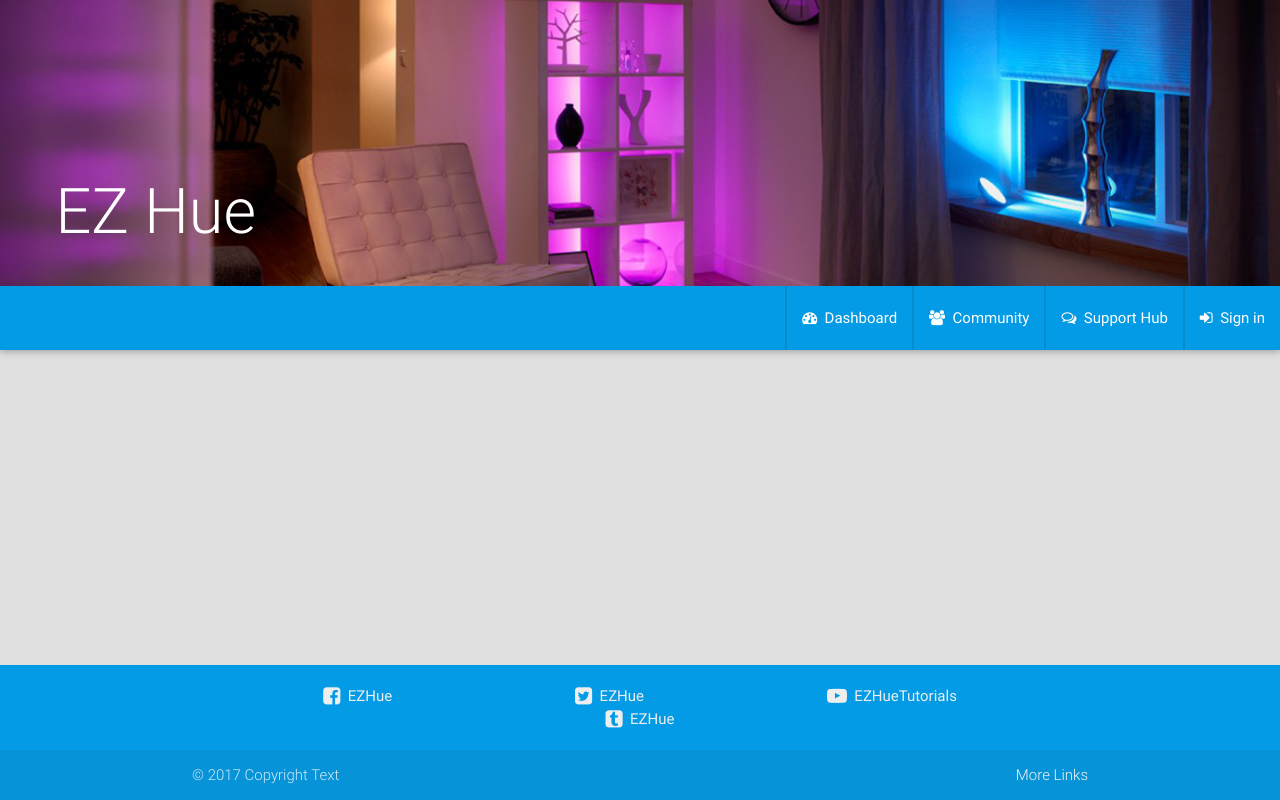
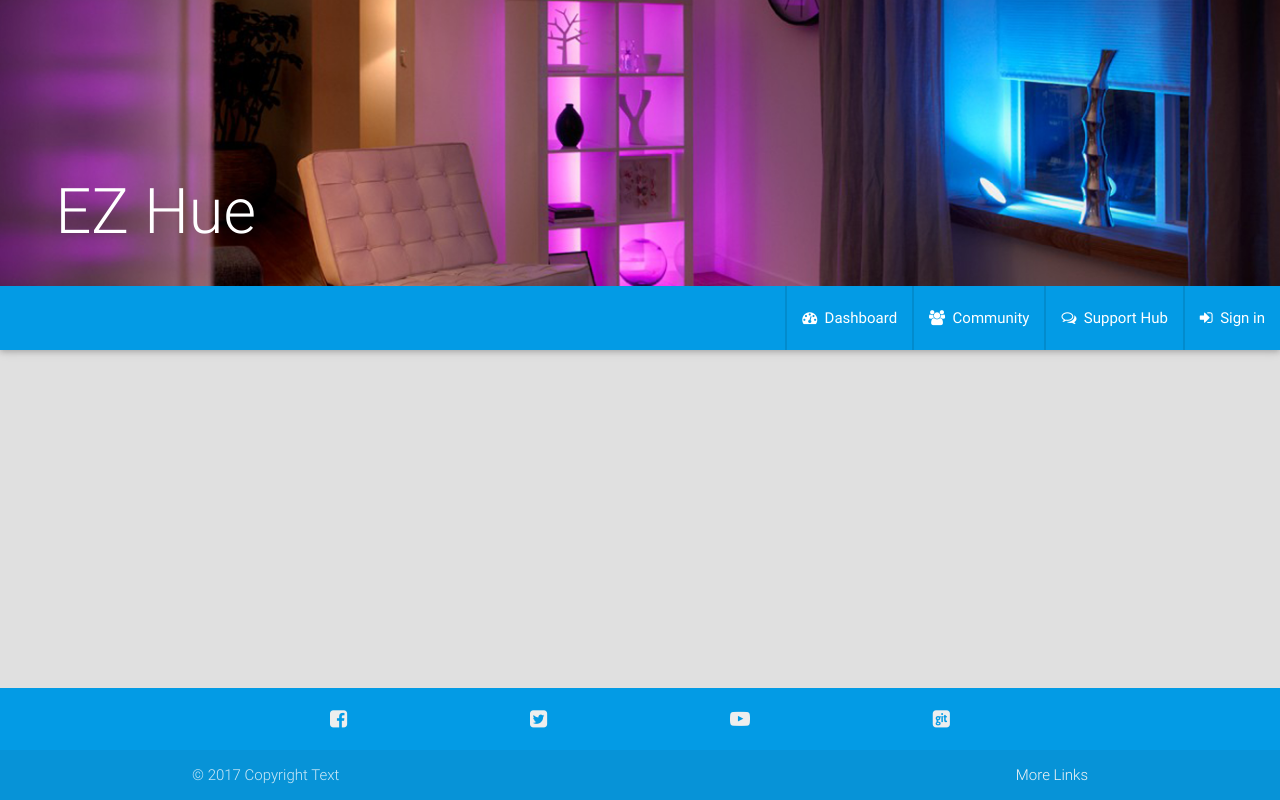
Before and after one commit to Ruxiio/EzHue, a plain HTML site: page Web Page/index.html in a window 1280 px wide. Drawn offline with nearby package versions, Linux system fonts and the light colour scheme.

Commit message:
Small changes to HTML

```diff
--- a/Web Page/index.html
+++ b/Web Page/index.html
@@ -23,6 +23,7 @@
 </head>
 <body class="grey lighten-2">
 
+<!-- Start data from nav template -->
 <header>
 	<div style="position: relative;">
 		<img class="responsive-img" style="display:block;" src="images/banner.jpg" />
@@ -86,7 +87,7 @@
     	</div>
   	</nav>
 </header>
-
+ <!-- End data from nav template -->
 <main>
 	<div class="container">
 		<div class="row">
@@ -95,17 +96,23 @@
 	</div>
 </main>
 
+<!-- Start data from nav template -->
+<!-- Footer Wrapper -->
 <footer class="page-footer light-blue darken-1">
     <div class="container">
-	    <div class="row">
+	    <div class="row light">
+
+	    	<!-- Social Media Links -->
             <div class="col s12 center-align">
-               	<a class="footer-link grey-text text-lighten-3" href="#!"><i class="fa fa-facebook-square fa-lg"></i>&nbsp EZHue</a>
-                <a class="footer-link grey-text text-lighten-3" href="#!"><i class="fa fa-twitter-square fa-lg"></i>&nbsp EZHue</a>
-                <a class="footer-link grey-text text-lighten-3" href="#!"><i class="fa fa-youtube-play fa-lg"></i>&nbsp EZHueTutorials</a>
-                <a class="footer-link grey-text text-lighten-3" href="#!"><i class="fa fa-tumblr-square fa-lg"></i>&nbsp EZHue</a>
+               	<a class="footer-link grey-text text-lighten-3" target="_blank" href="#!"><i class="fa fa-facebook-square fa-lg"></i></a>
+                <a class="footer-link grey-text text-lighten-3" target="_blank" href="#!"><i class="fa fa-twitter-square fa-lg"></i></a>
+                <a class="footer-link grey-text text-lighten-3" target="_blank" href="#!"><i class="fa fa-youtube-play fa-lg"></i></a>
+                <a class="footer-link grey-text text-lighten-3" target="_blank" href="https://github.com/Ruxiio/EzHue"><i class="fa fa-git-square fa-lg"></i></a>
             </div>
         </div>
     </div>
+
+    <!-- Copyright Wrapper -->
     <div class="footer-copyright">
         <div class="container">
          	© 2017 Copyright Text
@@ -113,6 +120,7 @@
         </div>
     </div>
 </footer>
+ <!-- End data from nav template -->
 
 </body>
 
```
Also changed, not shown: Web Page/PageTemplate.html (+5 -4 lines), Web Page/controller.html (+4 -4 lines).
